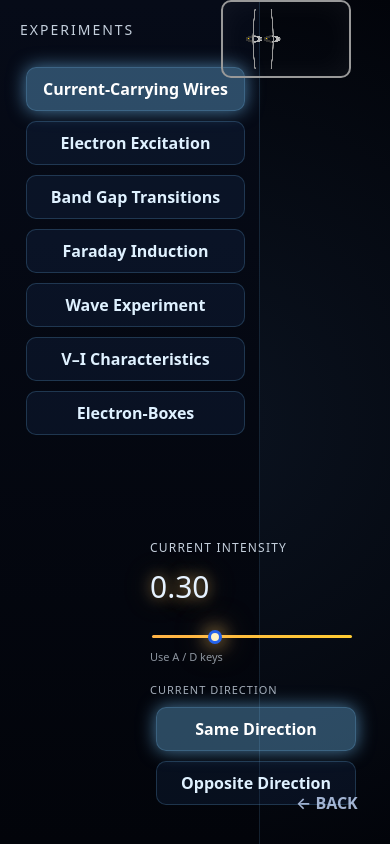
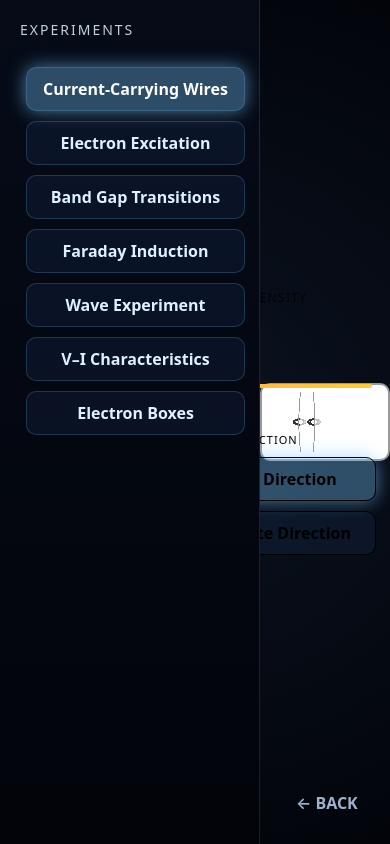
Before and after one commit to Assam157/RadiationLab, a React (Create React App) app: page /em in a window 390 px wide. Built offline with nearby package versions, Linux system fonts and the light colour scheme.

Commit message:
Add files via upload

```diff
--- a/src/components/AtomExcitation.jsx
+++ b/src/components/AtomExcitation.jsx
@@ -1,8 +1,8 @@
 import React, { useEffect, useRef, useState } from "react";
 import "./EMLab.css";
 
-const W = 1100;
-const H = 820;
+const W = 1600;
+const H = 920;
 
 export default function AtomExperiment() {
   const canvasRef = useRef(null);
--- a/src/components/BandgapExperiment.jsx
+++ b/src/components/BandgapExperiment.jsx
@@ -1,8 +1,8 @@
 import React, { useEffect, useRef, useState } from "react";
 import "./EMLab.css";
 
-const W = 1100;
-const H = 820;
+const W = 1600;
+const H = 920;
 
 export default function BandGapExperiment() {
   const canvasRef = useRef(null);
--- a/src/components/EMLab.css
+++ b/src/components/EMLab.css
@@ -1,34 +1,54 @@
 /* ======================================================
-   CINEMATIC ELECTROMAGNETISM LAB UI (FIXED)
+   GLOBAL RESET & SAFETY
    ====================================================== */
-
-/* ================= GLOBAL SAFETY ================= */
-/* NEVER allow global canvas background */
-canvas {
-  background: transparent;
+*,
+*::before,
+*::after {
+  box-sizing: border-box;
 }
 
-/* ================= ROOT ================= */
+html, body {
+  margin: 0;
+  padding: 0;
+  width: 100%;
+  height: 100%;
+  overflow-x: hidden;
+  font-family: "Segoe UI", system-ui, -apple-system, sans-serif;
+  background: #02040a;
+  color: #e6f2ff;
+}
+
+/* NEVER force canvas background */
+canvas {
+  display: block;
+  background: transparent;
+  max-width: 100%;
+  max-height: 100%;
+  height: auto;
+}
+
+/* ======================================================
+   CINEMATIC ROOT
+   ====================================================== */
 .cinema-root {
   position: relative;
   width: 100vw;
   height: 100vh;
   background: radial-gradient(circle at center, #0b1320, #02040a);
   overflow: hidden;
-  font-family: "Segoe UI", system-ui, -apple-system, sans-serif;
+  contain: layout paint; /* HARD STABILITY LOCK */
 }
 
-/* ================= CANVAS ================= */
 .cinema-root canvas {
-  display: block;
   margin: auto;
-  background: transparent;
   box-shadow:
     0 0 60px rgba(80, 160, 255, 0.18),
     0 0 140px rgba(0, 60, 140, 0.25);
 }
 
-/* ================= TITLE ================= */
+/* ======================================================
+   CINEMATIC TITLE
+   ====================================================== */
 .cinema-title {
   position: absolute;
   top: 26px;
@@ -36,10 +56,10 @@ canvas {
   transform: translateX(-50%);
   text-align: center;
   pointer-events: none;
-  color: #e6f2ff;
   letter-spacing: 2px;
   text-transform: uppercase;
   font-size: 28px;
+  color: #e6f2ff;
   text-shadow:
     0 0 18px rgba(120, 200, 255, 0.5),
     0 0 40px rgba(120, 200, 255, 0.25);
@@ -53,7 +73,9 @@ canvas {
   color: rgba(180, 220, 255, 0.8);
 }
 
-/* ================= TOGGLE BUTTONS ================= */
+/* ======================================================
+   TOGGLE BUTTONS
+   ====================================================== */
 .cinema-toggle {
   position: absolute;
   bottom: 120px;
@@ -91,7 +113,9 @@ canvas {
     inset 0 0 12px rgba(255, 255, 255, 0.2);
 }
 
-/* ================= ENERGY PANEL ================= */
+/* ======================================================
+   ENERGY PANEL
+   ====================================================== */
 .cinema-energy {
   position: absolute;
   right: 40px;
@@ -99,7 +123,6 @@ canvas {
   transform: translateY(-50%);
   width: 200px;
   color: #e6f2ff;
-  margin-top: 250px;
 }
 
 .cinema-energy .label {
@@ -116,17 +139,20 @@ canvas {
     0 0 30px rgba(255, 200, 100, 0.35);
 }
 
-/* ================= SLIDER ================= */
+/* ======================================================
+   CINEMATIC SLIDER (STABLE)
+   ====================================================== */
 .cinema-energy input[type="range"] {
-  -webkit-appearance: none;
+  appearance: none;
   width: 100%;
-  height: 3px;
+  height: 4px;
   background: linear-gradient(to right, #ffb347, #ffcc33);
-  border-radius: 2px;
+  border-radius: 999px;
+  outline: none;
 }
 
 .cinema-energy input[type="range"]::-webkit-slider-thumb {
-  -webkit-appearance: none;
+  appearance: none;
   width: 14px;
   height: 14px;
   border-radius: 50%;
@@ -137,7 +163,9 @@ canvas {
   cursor: pointer;
 }
 
-/* ================= BACK BUTTON ================= */
+/* ======================================================
+   BACK BUTTON
+   ====================================================== */
 .cinema-back,
 .lab-back {
   position: absolute;
@@ -154,16 +182,21 @@ canvas {
   color: #ffffff;
 }
 
-/* ================= LAB LAYOUT ================= */
+/* ======================================================
+   LAB ROOT (LEFT | CENTER | RIGHT SAFE)
+   ====================================================== */
 .lab-root {
-  display: flex;
+  display: grid;
+  grid-template-columns: 260px minmax(0, 1fr);
   width: 100vw;
   height: 100vh;
   background: radial-gradient(circle, #0b1320, #02040a);
 }
 
+/* ======================================================
+   LAB PANEL
+   ====================================================== */
 .lab-panel {
-  width: 260px;
   padding: 20px;
   background: linear-gradient(#060b18, #02040a);
   border-right: 1px solid rgba(120, 200, 255, 0.15);
@@ -205,65 +238,79 @@ canvas {
   opacity: 0.6;
 }
 
-/* ================= CANVAS WRAP ================= */
+/* ======================================================
+   CANVAS WRAPPER (HARD STABLE)
+   ====================================================== */
 .lab-canvas-wrap {
-  flex: 1;
   position: relative;
+  overflow: hidden;
+  display: flex;
+  align-items: center;
+  justify-content: center;
+  contain: layout paint;
 }
 
 .lab-canvas-wrap canvas {
-  display: block;
-  margin: auto;
-  background: transparent;
+  max-width: 100%;
+  max-height: 100%;
+  object-fit: contain;
 }
 
-/* ================= RESPONSIVE ================= */
-@media (max-width: 1500px) {
+/* ======================================================
+   MOBILE BEHAVIOR (NO HACKS)
+   ====================================================== */
+@media (max-width: 768px) {
+
+  .lab-root,
+  .cinema-root {
+    height: 100dvh;
+  }
+
+  .cinema-energy {
+    right: 20px;
+    transform: translateY(-50%);
+  }
+
+  .lab-canvas-wrap canvas,
   .cinema-root canvas {
-    transform: scale(0.9);
+    max-width: 100%;
+    max-height: 92dvh;
   }
 }
 
-@media (max-width: 1200px) {
+@media (max-width: 480px) {
+  .lab-canvas-wrap canvas,
   .cinema-root canvas {
-    transform: scale(0.8);
+    max-height: 96dvh;
   }
 }
 /* ======================================================
-   MOBILE CANVAS SIZE FIX (LAYOUT PRESERVED)
-   Only canvas gets bigger & slightly left
+   GLOBAL 700 × 420 CANVAS SYSTEM
    ====================================================== */
-
-/* ---------- Phones & small tablets ---------- */
-@media (max-width: 768px) {
-
-  /* Keep overall layout unchanged */
-  .lab-root {
-    height: 100dvh;
-  }
-
-  /* Make canvas BIGGER on mobile */
-  .lab-canvas-wrap canvas {
-    width: 110vw;          /* bigger than screen */
-    max-width: none;
-    height: auto;
-    margin-left: -5vw;    /* shift canvas LEFT */
-    margin-right: 0;
-  }
-
-  /* If canvas is inside cinema-root */
-  .cinema-root canvas {
-    width: 110vw;
-    max-width: none;
-    margin-left: -5vw;
-  }
+.global-canvas-frame {
+  position: relative;
+  background: transparent;
+  overflow: hidden;
+  display: flex;
+  align-items: center;
+  justify-content: center;
 }
 
-/* ---------- Very small phones ---------- */
-@media (max-width: 480px) {
-  .lab-canvas-wrap canvas,
-  .cinema-root canvas {
-    width: 120vw;         /* even bigger */
-    margin-left: -10vw;  /* stronger left shift */
-  }
+/* Scale everything INSIDE without touching logic */
+.global-canvas-scale {
+  transform-origin: top left;
 }
+
+/* Auto-scale based on container */
+.lab-canvas-wrap {
+  position: relative;
+  display: flex;
+  align-items: center;
+  justify-content: center;
+  overflow: hidden;
+}
+
+/* Ensure children don't escape */
+.global-canvas-frame * {
+  max-width: none;
+}
--- a/src/components/EMLab.jsx
+++ b/src/components/EMLab.jsx
@@ -6,11 +6,14 @@ import AtomExperiment from "./AtomExcitation";
 import BandGapExperiment from "./BandgapExperiment";
 import FaradayExperiment from "./FaradayExperiment";
 import WaveInterferenceExperiment from "./WaveExperiment";
-import VICircuit from "./VLCCircuit";   // ✅ ADD THIS
+import VICircuit from "./VLCCircuit";
 import OrbitalBoxes from "./ElectronBoxes";
 
 import "./EMLab.css";
 
+/* ================= GLOBAL CANVAS SIZE ================= */
+const GLOBAL_W = 1200;
+const GLOBAL_H = 620;
 
 export default function EMLab() {
   const navigate = useNavigate();
@@ -18,7 +21,7 @@ export default function EMLab() {
 
   return (
     <div className="lab-root">
-      {/* LEFT PANEL */}
+      {/* ================= LEFT PANEL ================= */}
       <div className="lab-panel">
         <div className="lab-panel-title">EXPERIMENTS</div>
 
@@ -49,6 +52,7 @@ export default function EMLab() {
         >
           Faraday Induction
         </button>
+
         <button
           className={`panel-btn ${mode === "wave" ? "active" : ""}`}
           onClick={() => setMode("wave")}
@@ -56,31 +60,44 @@ export default function EMLab() {
           Wave Experiment
         </button>
 
-        {/* ✅ NEW BUTTON */}
         <button
           className={`panel-btn ${mode === "vi" ? "active" : ""}`}
           onClick={() => setMode("vi")}
         >
           V–I Characteristics
         </button>
-         <button
+
+        <button
           className={`panel-btn ${mode === "boxes" ? "active" : ""}`}
           onClick={() => setMode("boxes")}
         >
-          Electron-Boxes
+          Electron Boxes
         </button>
       </div>
 
-      {/* MAIN VIEW */}
+      {/* ================= CENTER VIEWPORT ================= */}
       <div className="lab-canvas-wrap">
-        {mode === "wire" && <WireExperiment />}
-        {mode === "atom" && <AtomExperiment />}
-        {mode === "bandgap" && <BandGapExperiment />}
-        {mode === "faraday" && <FaradayExperiment />}
-        {mode === "vi" && <VICircuit />}   {/* ✅ RENDERED HERE */}
-        {mode === "wave" && <WaveInterferenceExperiment/>}
-        {mode === "boxes" && <OrbitalBoxes/>}
+        {/* GLOBAL VIEWPORT */}
+        <div
+          className="global-canvas-frame"
+          style={{
+            width: GLOBAL_W,
+            height: GLOBAL_H
+          }}
+        >
+          {/* SCALE LAYER */}
+          <div className="global-canvas-scale">
+            {mode === "wire" && <WireExperiment />}
+            {mode === "atom" && <AtomExperiment />}
+            {mode === "bandgap" && <BandGapExperiment />}
+            {mode === "faraday" && <FaradayExperiment />}
+            {mode === "wave" && <WaveInterferenceExperiment />}
+            {mode === "vi" && <VICircuit />}
+            {mode === "boxes" && <OrbitalBoxes />}
+          </div>
+        </div>
 
+        {/* BACK */}
         <button className="lab-back" onClick={() => navigate("/")}>
           ← BACK
         </button>
--- a/src/components/EMLabWave.css
+++ b/src/components/EMLabWave.css
@@ -31,6 +31,7 @@
   display: block;
   font-size: 14px;
   margin-bottom: 4px;
+  color: white;
 }
 
 .note {
--- a/src/components/WireExperiment.jsx
+++ b/src/components/WireExperiment.jsx
@@ -1,4 +1,4 @@
- import React, { useEffect, useRef, useState } from "react";
+import React, { useEffect, useRef, useState } from "react";
 import "./EMLab.css";
 
 const W = 1100;
@@ -115,13 +115,21 @@ export default function WireExperiment() {
     return () => cancelAnimationFrame(raf);
   }, [direction, intensity]);
 
+  /* ================= UI ================= */
   return (
     <>
+      {/* CANVAS */}
       <canvas ref={canvasRef} width={W} height={H} />
 
-      <div className="cinema-energy">
-        <div className="label">CURRENT INTENSITY</div>
-        <div className="value">{intensity.toFixed(2)}</div>
+      {/* CONTROL PANEL */}
+      <div className="cinema-energy" style={{ color: "#000" }}>
+        <div className="label" style={{ color: "#000" }}>
+          CURRENT INTENSITY
+        </div>
+
+        <div className="value" style={{ color: "#000", textShadow: "none" }}>
+          {intensity.toFixed(2)}
+        </div>
 
         <input
           type="range"
@@ -132,12 +140,23 @@ export default function WireExperiment() {
           onChange={e => setIntensity(+e.target.value)}
         />
 
-        <div className="panel-hint">Use A / D keys</div>
+        <div className="panel-hint" style={{ color: "#000" }}>
+          Use A / D keys
+        </div>
 
-        <div className="panel-section">CURRENT DIRECTION</div>
+        <div
+          className="panel-section"
+          style={{ color: "#000", opacity: 1 }}
+        >
+          CURRENT DIRECTION
+        </div>
 
         <button
           className={`panel-btn ${direction === "same" ? "active" : ""}`}
+          style={{
+            color: "#000",
+            borderColor: "#000"
+          }}
           onClick={() => setDirection("same")}
         >
           Same Direction
@@ -145,6 +164,10 @@ export default function WireExperiment() {
 
         <button
           className={`panel-btn ${direction === "opposite" ? "active" : ""}`}
+          style={{
+            color: "#000",
+            borderColor: "#000"
+          }}
           onClick={() => setDirection("opposite")}
         >
           Opposite Direction
```
Also changed, not shown: src/components/FaradayExperiment.jsx (+30 -12 lines).
